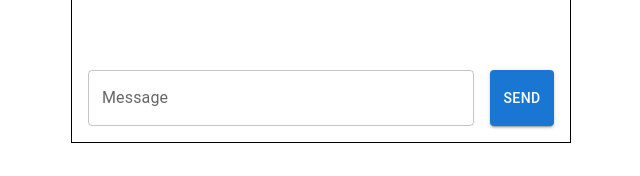
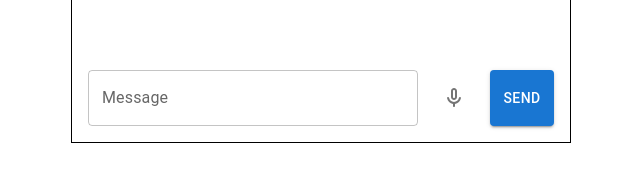
Before and after one commit to TJ-Projects3/RAGPipeline-RateMyProfessor, a Next.js app: page / in a window 1280 px wide. Shown: the part 607-783 px from the top of the page, without its empty margins (319-959 px from the left). Built offline with nearby package versions, Linux system fonts and the light colour scheme.

Commit message:
added speech-to-text recognition

```diff
--- a/app/page.js
+++ b/app/page.js
@@ -1,7 +1,10 @@
 "use client";
-import { Box, Button, Stack, TextField } from "@mui/material";
+import { Box, Button, Stack, TextField, IconButton } from "@mui/material";
 import { useState } from "react";
 import ReactMarkdown from "react-markdown";
+//import MicIcon from "@mui/icons-material/Mic";
+import MicNoneRoundedIcon from "@mui/icons-material/MicNoneRounded";
+
 
 
 export default function Home() {
@@ -13,6 +16,56 @@ export default function Home() {
   ]);
 
   const [message, setMessage] = useState("");
+  const [isListening, setIsListening] = useState(false);
+
+  //browser compatibility
+  const SpeechRecognition =
+    window.SpeechRecognition || window.webkitSpeechRecognition;
+
+  if (!SpeechRecognition) {
+    console.error("Speech Recognition API not supported");
+    return <div>Speech Recognition API not supported in this browser.</div>;
+  }
+
+  const recognition = new SpeechRecognition();
+
+  recognition.continuous = false; // only listen for a single utterance
+  recognition.interimResults = false; // don't return interim results
+  recognition.lang = "en-US"; // language to US English
+
+
+  recognition.onstart = () => {
+    console.log("Speech recognition started");
+    setIsListening(true);
+  };
+
+  // speech to text conversion
+  recognition.onresult = (event) => {
+    const speechToText = event.results[0][0].transcript;
+    console.log("Speech to text result:", speechToText);
+    setMessage(speechToText);
+    setIsListening(false);
+  };
+
+
+  recognition.onerror = (e) => {
+    console.error("Speech recognition error:", e.error);
+    setIsListening(false);
+  };
+
+  recognition.onend = () => {
+    console.log("Speech recognition ended");
+    setIsListening(false);
+  };
+
+
+  const handleVoiceInput = () => {
+    if (isListening) {
+      recognition.stop(); //stop listening if already active
+    } else {
+      recognition.start(); //start listening if inactive
+    }
+  };
 
   const sendMessage = async () => {
     setMessage("");
@@ -51,6 +104,13 @@ export default function Home() {
         return reader.read().then(processText);
       });
     });
+  };
+
+  const handleKeyDown = (event) => {
+    if (event.key === "Enter" && !event.shiftKey) {
+      event.preventDefault(); // if enter key is pressed without shift key, prevent default behavior, and send the message
+      sendMessage();
+    }
   };
 
   return (
@@ -106,7 +166,16 @@ export default function Home() {
             fullWidth
             value={message}
             onChange={(e) => setMessage(e.target.value)}
+            onKeyDown={handleKeyDown}
+            multiline
           />
+          <IconButton
+            onClick={handleVoiceInput}
+            color={isListening ? "secondary" : "default"}
+          >
+            {" "}
+            <MicNoneRoundedIcon />
+          </IconButton>
           <Button variant="contained" onClick={sendMessage}>
             Send
           </Button>
--- a/package.json
+++ b/package.json
@@ -11,6 +11,7 @@
   "dependencies": {
     "@emotion/react": "^11.13.3",
     "@emotion/styled": "^11.13.0",
+    "@mui/icons-material": "^5.16.7",
     "@mui/material": "^5.16.7",
     "@pinecone-database/pinecone": "^3.0.1",
     "next": "14.2.6",
```
Also changed, not shown: 1 other file (tests, documents, lock files or other folders).
